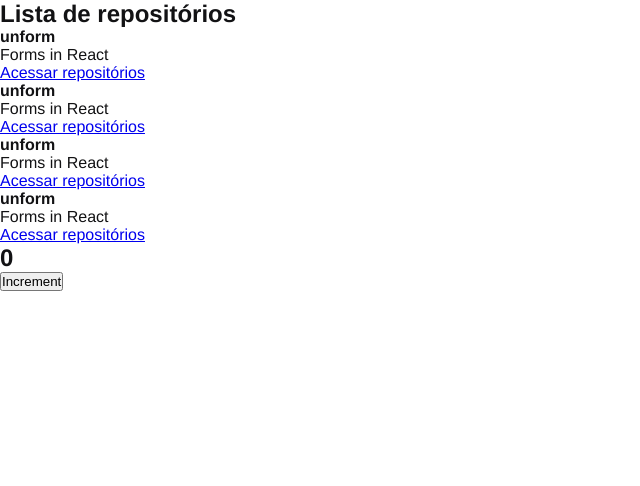
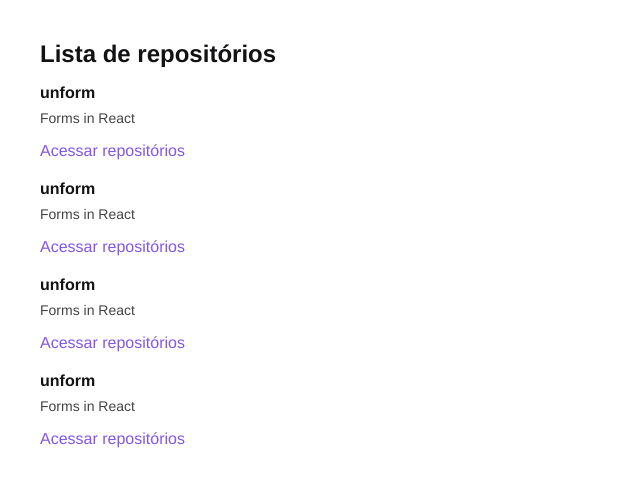
Before and after one commit to otavioaugusto1/React-Ignite-Rocketseat, a React app: page / in a window 1280 px wide. Shown: the top 486 px of the page, without its empty margins (0-640 px from the left). Built offline with nearby package versions, Linux system fonts and the light colour scheme.

Commit message:
Chapter 1

```diff
--- a/src/App.jsx
+++ b/src/App.jsx
@@ -1,11 +1,10 @@
 import './styles/global.scss'
 import { RepositoryList } from './components/RepositoryList'
-import { Counter } from './components/Counter'
 export function App() {
     return (
         <>
             <RepositoryList />
-            <Counter/>
+
         </>
     )
 }
--- a/src/components/Counter.jsx
+++ /dev/null
@@ -1,18 +0,0 @@
-import React from 'react';
-import {useState}  from 'react'
-
-export function Counter(props) {
-    const [counter, setCounter] = useState(0)
-
-    function increment() {
-        setCounter(counter + 1)
-    }
-    return (
-        <div>
-            <h2>{counter}</h2>
-            <button type="button" onClick= {increment}>
-                Increment
-            </button>
-        </div>
-    )
-}
--- a/src/components/RepositoryList.jsx
+++ b/src/components/RepositoryList.jsx
@@ -1,5 +1,10 @@
 import React from 'react'
 import { ReposityItem } from './RepositoryItem'
+import '../styles/repositories.scss'
+import {useState, useEffect} from 'react';
+
+// https://api.github.com/orgs/rocketseat/repos
+
 
 const repository = {
     name: 'unform',
@@ -8,6 +13,7 @@
 }
 
 export function RepositoryList() {
+    const [repositories, useRepositories] = useState([])
     return (
         <section className="repository-list">
             <h1>Lista de repositórios</h1>
--- /dev/null
+++ b/src/styles/repositories.scss
@@ -0,0 +1,30 @@
+section.repository-list{
+    margin: 40px;
+
+    h1{
+        margin-bottom: 16px;
+    }
+    ul{
+        list-style: none;
+
+        li{
+            & + li{
+                margin-top: 20px;
+            }
+            p{
+                font-size: 14px;
+                color: #444;
+                margin-top: 8px;
+            }
+            a{
+                display: inline-block;
+                margin-top: 16px;
+                text-decoration: none;
+                color:#8257e6;
+
+            }
+
+        }
+    }
+
+}
```
